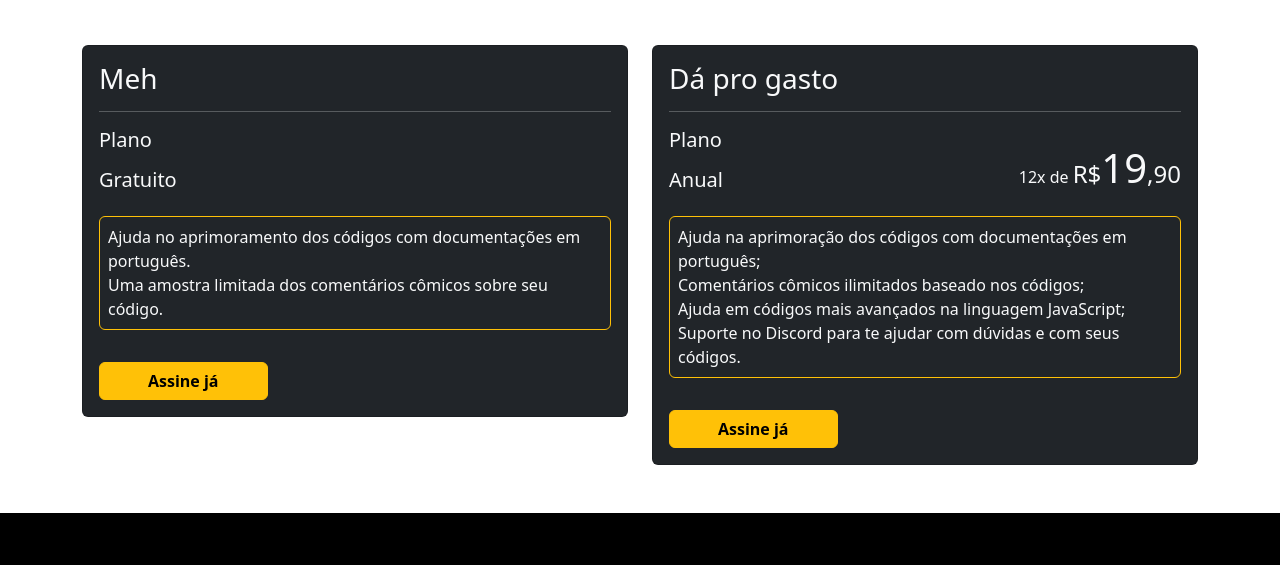
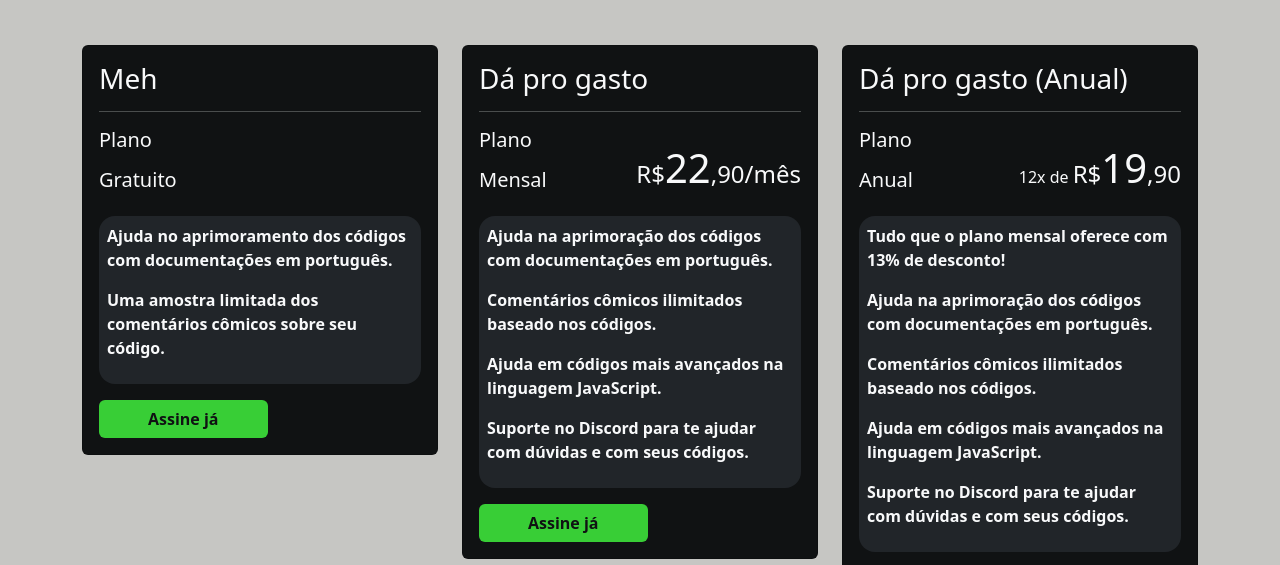
Before and after one commit to BrunoNasc74/Code-Scolding, a plain HTML site: page detalhes.html in a window 1280 px wide. Shown: the part 2008-2573 px from the top of the page. Drawn offline with nearby package versions, Linux system fonts and the light colour scheme.

Commit message:
pagina detalhes atualizada

```diff
--- a/detalhes.html
+++ b/detalhes.html
@@ -44,13 +44,14 @@
         </nav>
     </header>
 
-    <section class="text-center text-md-start text-bg-dark px-5 pt-5">
+    <section class="text-center text-md-start bg-preto px-5 pt-5">
         <div class="container">
             <!-- detalhe 1 -->
             <div class="row align-items-center justify-content-between g-4 mb-5">
                 <div class="col-md">
-                    <h1 class="text-warning">Divertido e educativo</h1>
-                    <p class="lead my-5">Code Scolding promete deixar seus estudos, trabalho ou só o passatempo codando
+                    <h1 class="text-branco">Divertido e educativo</h1>
+                    <p class="lead my-5 text-verde">Code Scolding promete deixar seus estudos, trabalho ou só o
+                        passatempo codando
                         de forma mais educativa e o melhor: em português!</p>
                 </div>
                 <div class="col-md d-none d-md-block">
@@ -63,8 +64,9 @@
                     <img class="img-fluid" src="imagens/Speech bubbles-amico.svg" alt="">
                 </div>
                 <div class="col-md">
-                    <h1 class="text-warning">Comentários cômicos para melhorar o seu código</h1>
-                    <p class="lead my-5">Surgirá na sua tela no canto da plataforma sempre algo engraçado baseado no
+                    <h1 class="text-branco">Comentários cômicos para melhorar o seu código</h1>
+                    <p class="lead my-5 text-verde">Surgirá na sua tela no canto da plataforma sempre algo engraçado
+                        baseado no
                         código que acabou de montar, e asseguramos de estar sempre nos atualizando com os memes que
                         surgirem.</p>
                 </div>
@@ -72,8 +74,9 @@
             <!-- detalhe 3 -->
             <div class="row align-items-center justify-content-between g-4">
                 <div class="col-md">
-                    <h1 class="text-warning">Único</h1>
-                    <p class="lead my-5">Memes se fazem presentes na nossa vida há anos, e então pensamos: por que não
+                    <h1 class="text-branco">Único</h1>
+                    <p class="lead my-5 text-verde">Memes se fazem presentes na nossa vida há anos, e então pensamos:
+                        por que não
                         usar isso para ensinar programação e/ou para deixar o dia das pessoas que já são programadores
                         profissionais mais divertido? Afinal, rir relaxa o corpo e a mente. E nunca esquecemos memes,
                         certo?!</p>
@@ -85,14 +88,14 @@
         </div>
     </section>
 
-    <section class="py-5">
+    <section class="py-5 bg-branco">
         <div class="container text-center">
             <h2 class="mb-5 mt-3">Se chegou até aqui, fica que vai ter bolo. Mentira! Mas se chegou até aqui é porque
                 algo lhe chamou atenção. Então confira nossos planos:</h2>
             <div class="row g-4">
                 <!-- primeiro card -->
-                <div class="col-md">
-                    <div class="card bg-dark text-light">
+                <div class="col-lg">
+                    <div class="card bg-preto text-light">
                         <div class="card-body text-start">
                             <h2 class="card-title h3">Meh</h2>
                             <hr>
@@ -102,18 +105,44 @@
                                     <p>Gratuito</p>
                                 </div>
                             </div>
-                            <p class="card-text border border-warning rounded-2 p-2">Ajuda no aprimoramento dos códigos
-                                com documentações em português. <br>
-                                Uma amostra limitada dos comentários cômicos sobre seu código.</p>
-                            <a href="#" class="btn btn-warning px-5 mt-3 fw-semibold">Assine já</a>
+                            <div class="card-text bg-dark rounded-4 p-2 fw-semibold">
+                                <p>Ajuda no aprimoramento dos códigos com documentações em português.</p>
+                                <p>Uma amostra limitada dos comentários cômicos sobre seu código.</p>
+                            </div>
+                            <a href="#" class="btn btn-verde px-5 mt-3 fw-semibold">Assine já</a>
                         </div>
                     </div>
                 </div>
                 <!-- segundo card -->
-                <div class="col-md">
-                    <div class="card bg-dark text-light">
+                <div class="col-lg">
+                    <div class="card bg-preto text-light">
                         <div class="card-body text-start">
                             <h2 class="card-title h3">Dá pro gasto</h2>
+                            <hr>
+                            <div class="d-flex justify-content-between align-items-center">
+                                <div class="d-flex flex-column align-items-start h5">
+                                    <p class="fw-normal">Plano</p>
+                                    <p>Mensal</p>
+                                </div>
+                                <p class="h4"><span class="h6"></span>R$<span class="h1">22</span>,90<span
+                                        class="fw-normal">/mês</span>
+                                </p>
+                            </div>
+                            <div class="card-text bg-dark rounded-4 p-2 fw-semibold">
+                                <p>Ajuda na aprimoração dos códigos com documentações em português.</p>
+                                <p>Comentários cômicos ilimitados baseado nos códigos.</p>
+                                <p>Ajuda em códigos mais avançados na linguagem JavaScript.</p>
+                                <p>Suporte no Discord para te ajudar com dúvidas e com seus códigos.</p>
+                            </div>
+                            <a href="#" class="btn btn-verde px-5 mt-3 fw-semibold">Assine já</a>
+                        </div>
+                    </div>
+                </div>
+                <!-- terceiro card -->
+                <div class="col-lg">
+                    <div class="card bg-preto text-light">
+                        <div class="card-body text-start">
+                            <h2 class="card-title h3">Dá pro gasto (Anual)</h2>
                             <hr>
                             <div class="d-flex justify-content-between align-items-center">
                                 <div class="d-flex flex-column align-items-start h5">
@@ -122,15 +151,19 @@
                                 </div>
                                 <p class="h4"><span class="h6">12x de </span>R$<span class="h1">19</span>,90</p>
                             </div>
-                            <p class="card-text border border-warning rounded-2 p-2">Ajuda na aprimoração dos códigos
-                                com documentações em português; <br>
-                                Comentários cômicos ilimitados baseado nos códigos; <br>
-                                Ajuda em códigos mais avançados na linguagem JavaScript; <br>
-                                Suporte no Discord para te ajudar com dúvidas e com seus códigos.</p>
-                            <a href="#" class="btn btn-warning px-5 mt-3 fw-semibold">Assine já</a>
+                            <div class="card-text bg-dark rounded-4 p-2 fw-semibold">
+                                <p>Tudo que o plano mensal oferece com 13% de desconto!</p>
+                                <p>Ajuda na aprimoração dos códigos com documentações em português.</p>
+                                <p>Comentários cômicos ilimitados baseado nos códigos.</p>
+                                <p>Ajuda em códigos mais avançados na linguagem JavaScript.</p>
+                                <p>Suporte no Discord para te ajudar com dúvidas e com seus códigos.</p>
+                            </div>
+                            <a href="#" class="btn btn-verde px-5 mt-3 fw-semibold">Assine já</a>
                         </div>
                     </div>
                 </div>
+            </div>
+        </div>
     </section>
 
     <footer class="pt-5 pb-4 bg-black text-center text-light position-relative">
```
